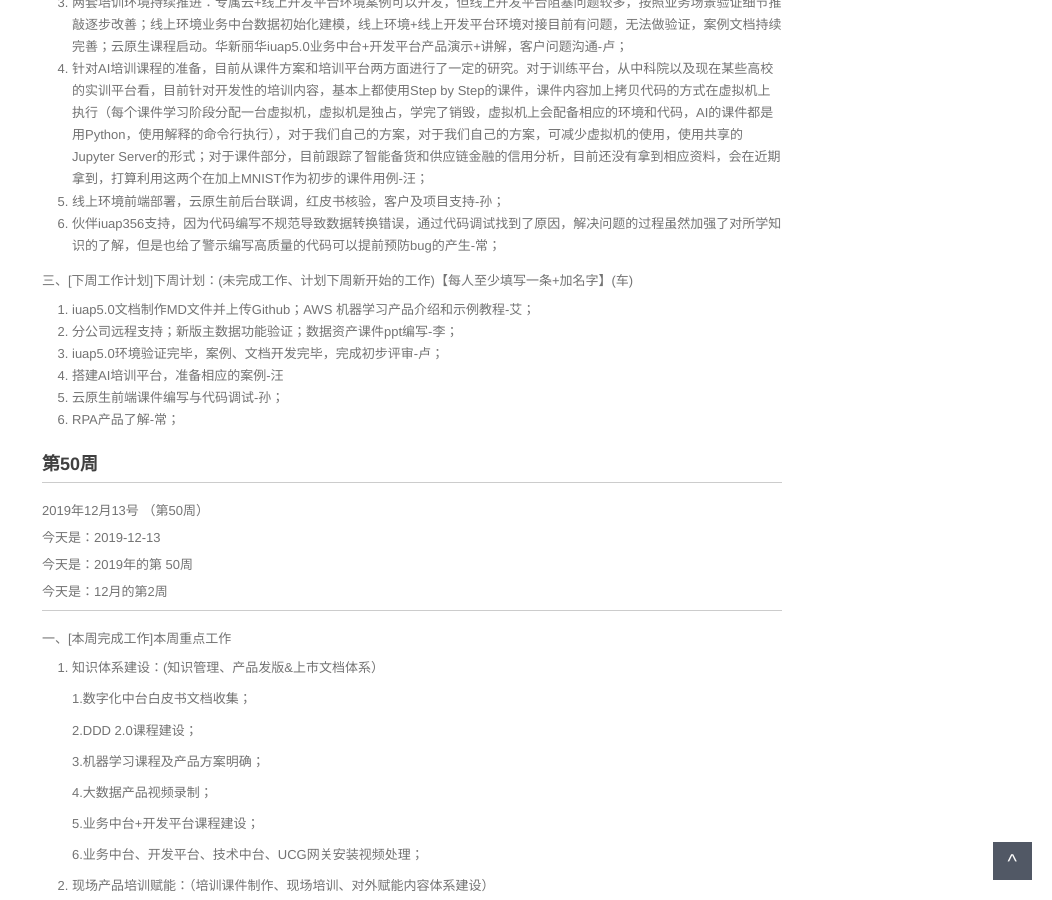
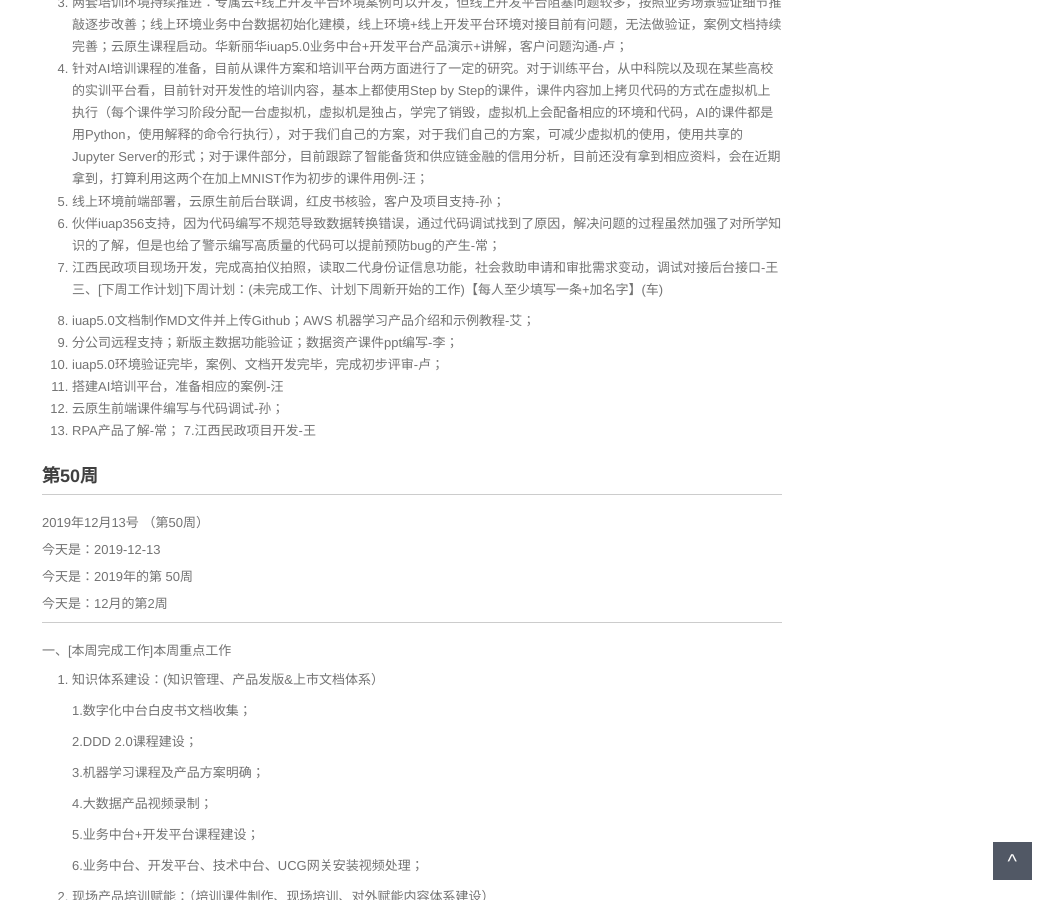
Before and after one commit to walllFlower/blog, a Jekyll site: the page built from _posts/2018-07-17-day_report_cxz.md, in a window 1280 px wide and 900 px high, scrolled down 1430 px. Shown: the whole window, without its empty margins (228-1280 px from the left). Built offline with Jekyll 4.4.1, drawn with Linux system fonts in a browser that asks for light colours; comment, search, counter and statistics services are not loaded.

Commit message:
Update 2018-07-17-day_report_cxz.md

```diff
--- a/_posts/2018-07-17-day_report_cxz.md
+++ b/_posts/2018-07-17-day_report_cxz.md
@@ -81,7 +81,7 @@ categories: 技术运营工作周报
 4. 针对AI培训课程的准备，目前从课件方案和培训平台两方面进行了一定的研究。对于训练平台，从中科院以及现在某些高校的实训平台看，目前针对开发性的培训内容，基本上都使用Step by Step的课件，课件内容加上拷贝代码的方式在虚拟机上执行（每个课件学习阶段分配一台虚拟机，虚拟机是独占，学完了销毁，虚拟机上会配备相应的环境和代码，AI的课件都是用Python，使用解释的命令行执行），对于我们自己的方案，对于我们自己的方案，可减少虚拟机的使用，使用共享的Jupyter Server的形式；对于课件部分，目前跟踪了智能备货和供应链金融的信用分析，目前还没有拿到相应资料，会在近期拿到，打算利用这两个在加上MNIST作为初步的课件用例-汪；
 5. 线上环境前端部署，云原生前后台联调，红皮书核验，客户及项目支持-孙；
 6. 伙伴iuap356支持，因为代码编写不规范导致数据转换错误，通过代码调试找到了原因，解决问题的过程虽然加强了对所学知识的了解，但是也给了警示编写高质量的代码可以提前预防bug的产生-常；
-
+7. 江西民政项目现场开发，完成高拍仪拍照，读取二代身份证信息功能，社会救助申请和审批需求变动，调试对接后台接口-王
 三、[下周工作计划]下周计划：(未完成工作、计划下周新开始的工作)【每人至少填写一条+加名字】(车)
 
 1. iuap5.0文档制作MD文件并上传Github；AWS 机器学习产品介绍和示例教程-艾；
@@ -90,6 +90,7 @@ categories: 技术运营工作周报
 4. 搭建AI培训平台，准备相应的案例-汪
 5. 云原生前端课件编写与代码调试-孙；
 6. RPA产品了解-常；
+7.江西民政项目开发-王
 
 ###  第50周
 
```
